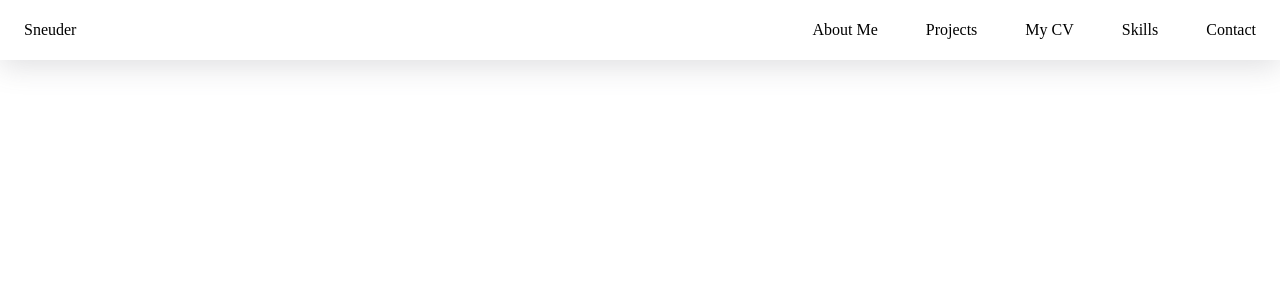
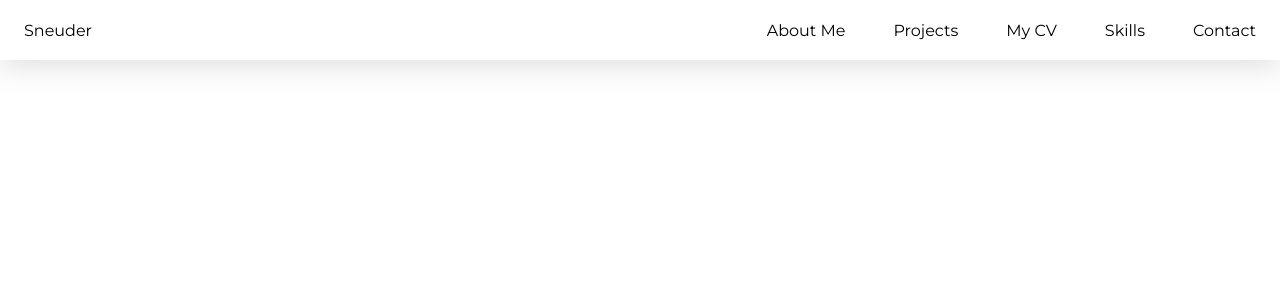
Before and after one commit to sneuder/portfolio, a React (Create React App) app: page / in a window 1280 px wide. Shown: the top 300 px of the page. Built offline with nearby package versions, Linux system fonts and the light colour scheme.

Commit message:
New font

```diff
--- /dev/null
+++ b/src/styles/_font.scss
@@ -0,0 +1 @@
+@import url("https://fonts.googleapis.com/css2?family=Montserrat:ital,wght@0,100;0,200;0,300;0,400;0,500;0,600;0,700;0,800;0,900;1,100;1,200;1,300;1,400;1,500;1,600;1,700;1,800;1,900&display=swap");
--- a/src/styles/index.scss
+++ b/src/styles/index.scss
@@ -1,3 +1,4 @@
+@import "font.scss";
 @import "variables.scss";
 @import "mixins.scss";
 
@@ -10,6 +11,7 @@
 
 body {
   width: 100vw;
+  font-family: "Montserrat";
 }
 
 .app {
```
